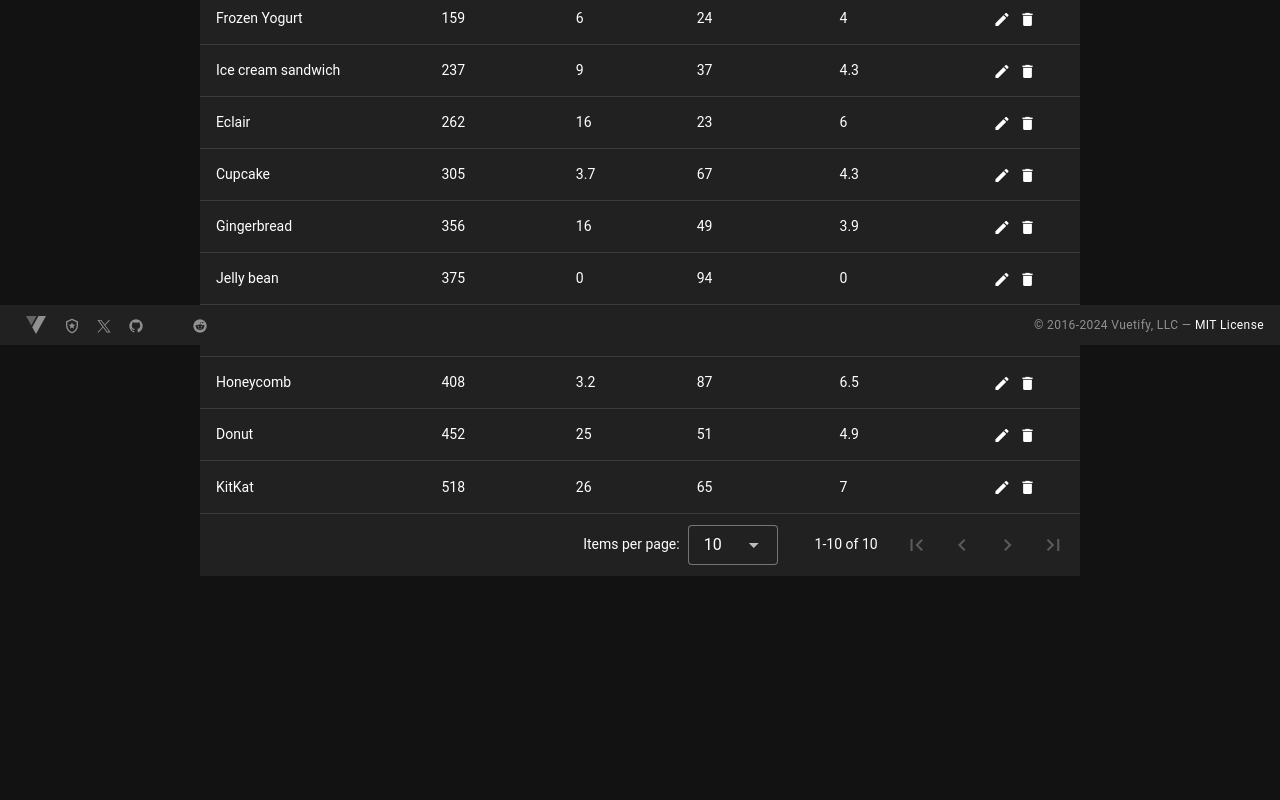
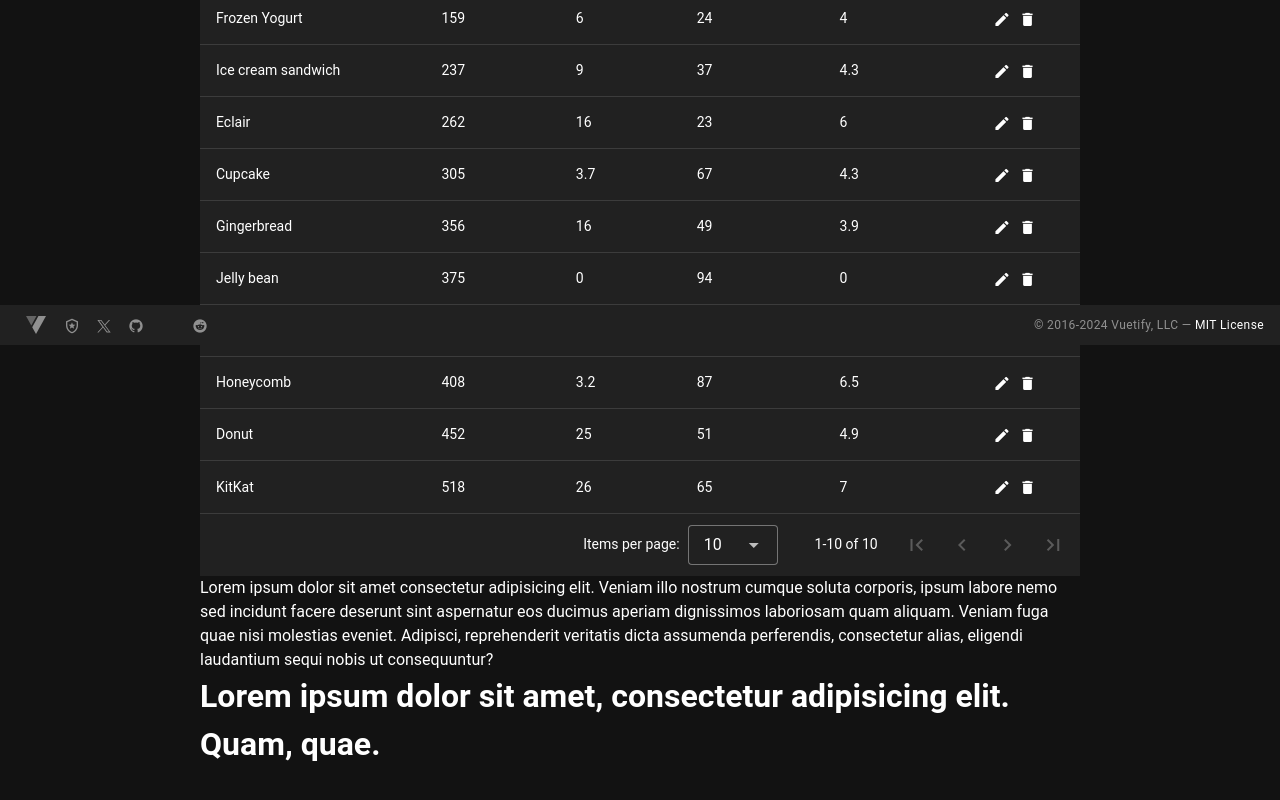
Before and after one commit to RBercasio22/vuetify, a Vue app: page / in a window 1280 px wide. Shown: the part 455-1255 px from the top of the page. Built offline with nearby package versions, Linux system fonts and the light colour scheme.

Commit message:
Update: [add dummy text]

```diff
--- a/src/components/Flexbox.vue
+++ b/src/components/Flexbox.vue
@@ -1,6 +1,9 @@
 <template>
 
-
+        <p>Lorem ipsum dolor sit amet consectetur adipisicing elit. Veniam illo nostrum cumque soluta corporis, ipsum labore nemo sed incidunt facere deserunt sint aspernatur eos ducimus aperiam dignissimos laboriosam quam aliquam. Veniam fuga quae nisi molestias eveniet. Adipisci, reprehenderit veritatis dicta assumenda perferendis, consectetur alias, eligendi laudantium sequi nobis ut consequuntur?</p>
+        <div>
+            <h1>Lorem ipsum dolor sit amet, consectetur adipisicing elit. Quam, quae.</h1>
+        </div>
 
 </template>
 
```
